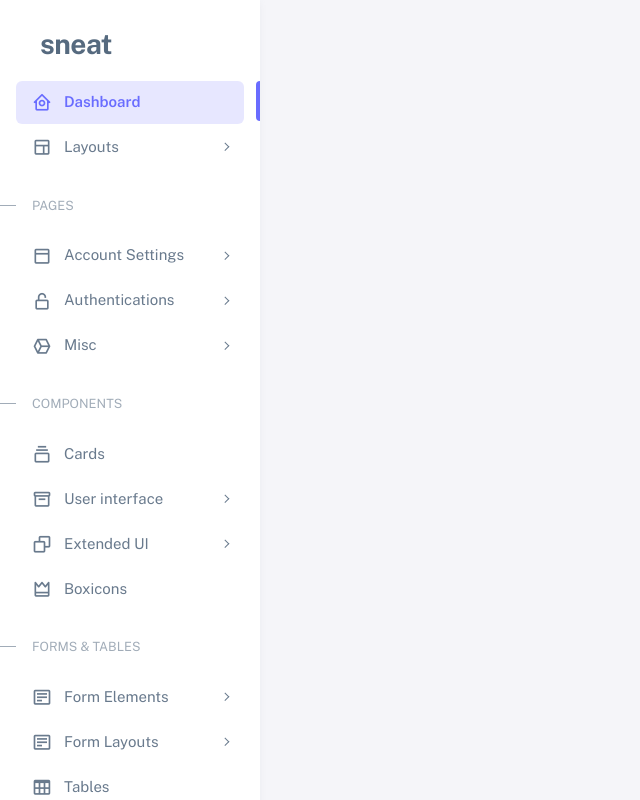
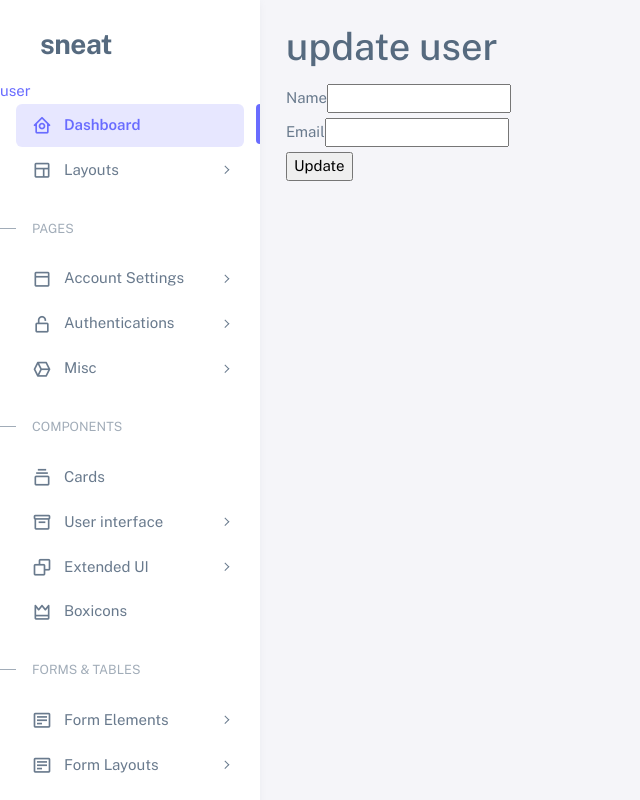
Before and after one commit to samirvithlani/reactclub-2023, a React (Create React App) app: page /userreg in a window 1280 px wide. Shown: the top 800 px of the page, without its empty margins (0-640 px from the left). Built offline with nearby package versions, Linux system fonts and the light colour scheme; no server answers.

Commit message:
dynamic form

```diff
--- a/src/App.js
+++ b/src/App.js
@@ -30,6 +30,8 @@ import { CartDetail } from "./ecom/CartDetail";
 import { Sidebar } from "./pms/Sidebar";
 import { UploadDemo } from "./components/UploadDemo";
 import { MuiDemo1 } from "./mui/MuiDemo1";
+import { UpdateUser } from "./components/UpdateUser";
+import { DynamicForm } from "./components/DynamicForm";
 
 function App() {
   var no1 = 10;
@@ -44,7 +46,6 @@ function App() {
   return (
     <div className="layout-wrapper layout-content-navbar">
       <div className="layout-container">
-
         {/* <Student/> */}
         {/* <Counter/> */}
         {/* <Navbar /> */}
@@ -52,21 +53,23 @@ function App() {
         <Sidebar />
         <div className="content-wrapper">
           <div class="container-xxl flex-grow-1 container-p-y">
+
             <AppContext.Provider value={{ id }}>
               <Routes>
                 <Route element={<ProtectedRoutes />}>
-                  <Route path="/home" element={<DashBoard />} />
+                  <Route path="/" element={<DashBoard />} />
                   <Route path="/home" element={<Home />} />
                   <Route path="/about" element={<AboutUs />} />
-
                 </Route>
-                  <Route path="/upload" element={<UploadDemo/>}></Route>
-                  <Route path="/mui" element={<MuiDemo1/>}></Route>
+                <Route path="/upload" element={<UploadDemo />}></Route>
+                <Route path ="/userreg" element ={<UpdateUser/>}></Route>
+                <Route path="/mui" element={<MuiDemo1 />}></Route>
                 <Route path="/addexp" element={<AddExp />} />
                 <Route path="/contact" element={<ContactUs />} />
                 <Route path="/login" element={<LoginUser />} />
                 <Route path="/contact/manager" element={<Manager />} />
                 <Route path="/ceo" element={<Ceo />} />
+                <Route path = "/form" element = {<DynamicForm/>}></Route>
                 <Route path="/about/info/:id" element={<Info />} />
                 {/* <Route path="/*" element={<h1>404</h1>} /> */}
                 <Route path="/adduser" element={<AddUser />} />
--- a/src/ProtecctedRoutes.js
+++ b/src/ProtecctedRoutes.js
@@ -7,6 +7,7 @@ const useAuth = () =>{
 }
 
 const ProtectedRoutes = ()=>{
+
     const flag = useAuth();
     return(
         flag? <Outlet/> : <LoginUser/>
--- /dev/null
+++ b/src/components/DynamicForm.jsx
@@ -0,0 +1,45 @@
+import axios from 'axios'
+import React, { useEffect } from 'react'
+import { useForm } from 'react-hook-form'
+
+export const DynamicForm = () => {
+
+
+    const {register, handleSubmit} = useForm()
+    const [form, setForm] = React.useState([])
+    const getForm = async() => {
+
+        const res = await axios.get('http://localhost:3001/form')
+        console.log(res.data)
+        setForm(res.data)
+    }
+    useEffect(() => {
+      getForm()
+
+    }, [])
+
+    const submit = (data)=>
+    {
+        console.log(data)
+    }
+
+  return (
+    <div>
+        <h1>Dynamic Form</h1>
+        <form onSubmit={handleSubmit(submit)}>
+
+            {
+                form.map((f)=>{
+                    return(<div>
+                        <label>{f.fieldName}</label>
+                        <input type={f.fieldType} name={f.name} {...register(f?.fieldName)} value={f?.value}  />
+                    </div>)
+                })
+            }
+            <div>
+                <button type="submit">Submit</button>
+            </div>
+        </form>
+    </div>
+  )
+}
--- /dev/null
+++ b/src/components/UpdateUser.jsx
@@ -0,0 +1,48 @@
+import axios from "axios";
+import React from "react";
+import { useForm } from "react-hook-form";
+import { useLocation } from "react-router-dom";
+
+export const UpdateUser = () => {
+  var location = useLocation();
+  console.log(location.state);
+  const {
+    register,
+    handleSubmit,
+    formState: { errors },
+  } = useForm({
+    defaultValues: async () => {
+      const res = await axios.get(
+        "http://localhost:3001/user/user/640416cf5e47c09a41e77ced"
+      );
+      return {
+        name: res.data.data.name,
+        email: res.data.data.email,
+      };
+    },
+  });
+  const submit = (data) => {
+    console.log(data);
+  };
+  return (
+    <div>
+        {
+            location?.state?.user?.name
+        }
+      <h1>update user</h1>
+      <form onSubmit={handleSubmit(submit)}>
+        <div>
+          <label htmlFor="name">Name</label>
+          <input type="text" {...register("name")}></input>
+        </div>
+        <div>
+          <label htmlFor="email">Email</label>
+          <input type="email" {...register("email")}></input>
+        </div>
+        <div>
+          <input type="submit" value="Update"></input>
+        </div>
+      </form>
+    </div>
+  );
+};
--- a/src/pms/Sidebar.js
+++ b/src/pms/Sidebar.js
@@ -1,5 +1,6 @@
 import React from "react";
 import { Helmet } from "react-helmet";
+import { Link } from "react-router-dom";
 
 export const Sidebar = () => {
     var style1 = {
@@ -16,6 +17,16 @@ export const Sidebar = () => {
     var style4={
         top: "0px; height: 137px"
 
+    }
+    var user = {
+      id: 1,
+      name: "Samir",
+      email: "sam@gmail.com"
+    }
+    var user1 ={
+      id: 1,
+      name: "Samir",
+      email: "sam@gmail.com"
     }
   return (
     <>
@@ -70,6 +81,7 @@ export const Sidebar = () => {
       <div class="menu-inner-shadow"></div>
 
       <ul class="menu-inner py-1 ps ps--active-y">
+        <Link to="/userreg" state={{user,user1}}>user</Link>
         <li class="menu-item active">
           <a href="index.html" class="menu-link">
             <i class="menu-icon tf-icons bx bx-home-circle"></i>
```
